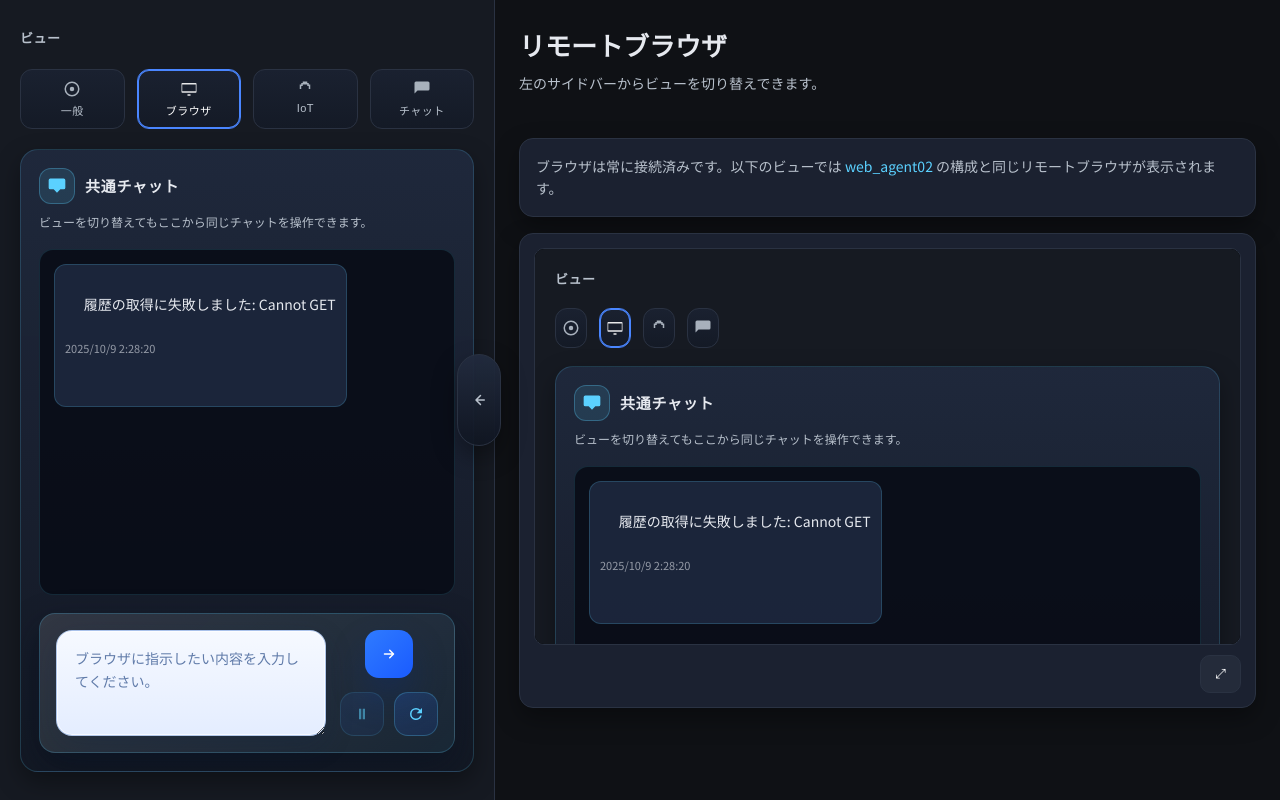
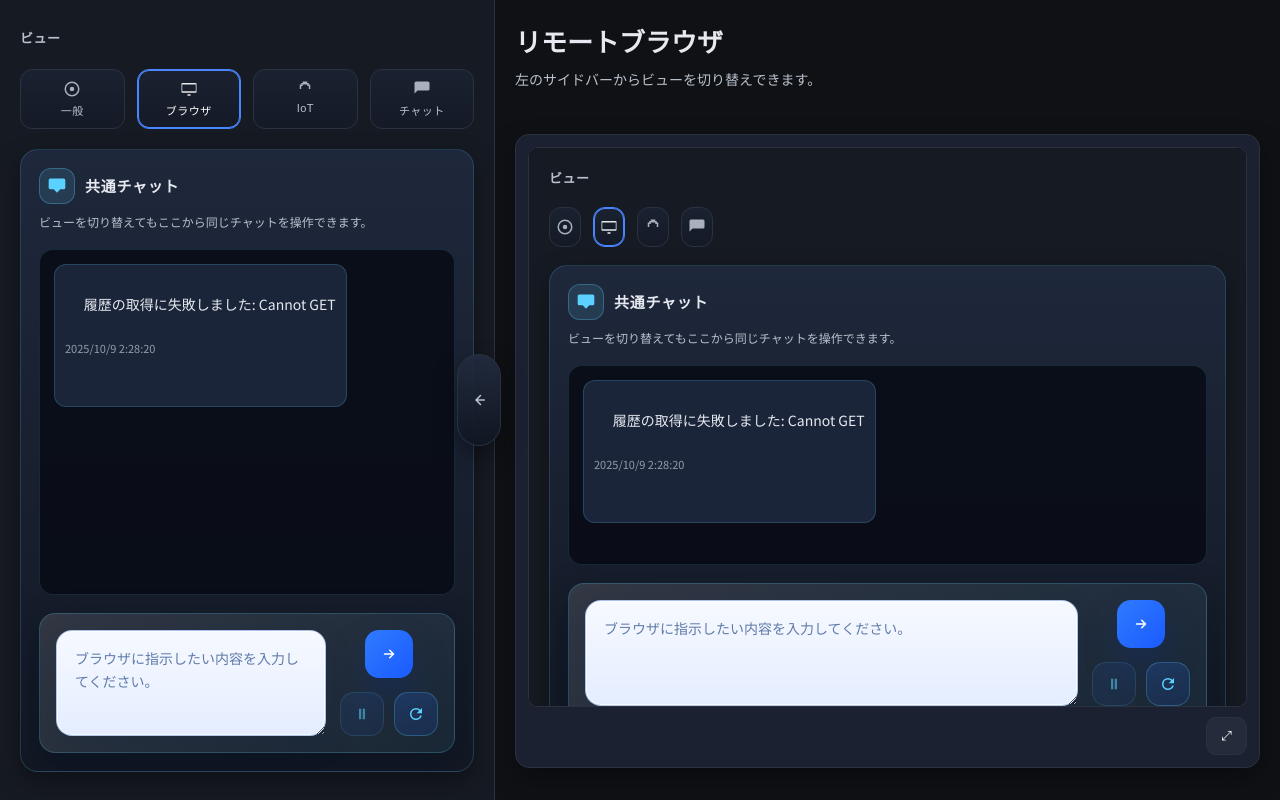
Before and after one commit to kota-kawa/Multi-Agent-Platform, a Flask app: page / in a window 1280 px wide. Run offline with Flask 3, Linux system fonts and the light colour scheme.

Commit message:
Remove browser helper copy and enlarge viewport

```diff
--- a/assets/styles.css
+++ b/assets/styles.css
@@ -375,7 +375,7 @@
 /* main content */
 .content{
   flex:1;
-  padding:24px;
+  padding:20px;
   display:flex;
   flex-direction:column;
   gap:24px;
@@ -420,35 +420,17 @@
 .btn.large{font-size:18px; padding:12px 20px}
 
 /* browser */
-.browser-info{
-  background:var(--panel-2);
-  border:1px solid var(--border);
-  border-radius:var(--radius);
-  padding:16px;
-  box-shadow:var(--shadow);
-  margin-bottom:16px;
-}
-.browser-info-text{
-  margin:0;
-  font-size:14px;
-  color:var(--muted);
-}
-.browser-info-text code{
-  color:var(--accent);
-  font-family:inherit;
-}
-
 .no-vnc-surface{
   background:var(--panel-2);
   border:1px solid var(--border);
   border-radius:var(--radius);
-  padding:14px;
+  padding:12px;
   box-shadow:var(--shadow);
 }
 
 .stage{
-  aspect-ratio:16/9;
   width:100%;
+  height:clamp(420px, 70vh, 900px);
   background:#0f1115;
   border-radius:10px;
   border:1px solid var(--border);
--- a/index.html
+++ b/index.html
@@ -147,12 +147,6 @@
 
         <!-- 1) リモートブラウザ風ビュー -->
         <section id="view-browser" class="view active" aria-labelledby="appTitle">
-          <div class="browser-info" role="note" aria-live="polite">
-            <p class="browser-info-text">
-              ブラウザは常に接続済みです。以下のビューでは
-              <code>web_agent02</code> の構成と同じリモートブラウザが表示されます。
-            </p>
-          </div>
           <div class="no-vnc-surface">
             <div id="browserStage" class="stage" role="region" aria-label="リモートブラウザ">
               <p class="stage-fallback">リモートブラウザを読み込んでいます…</p>
```
